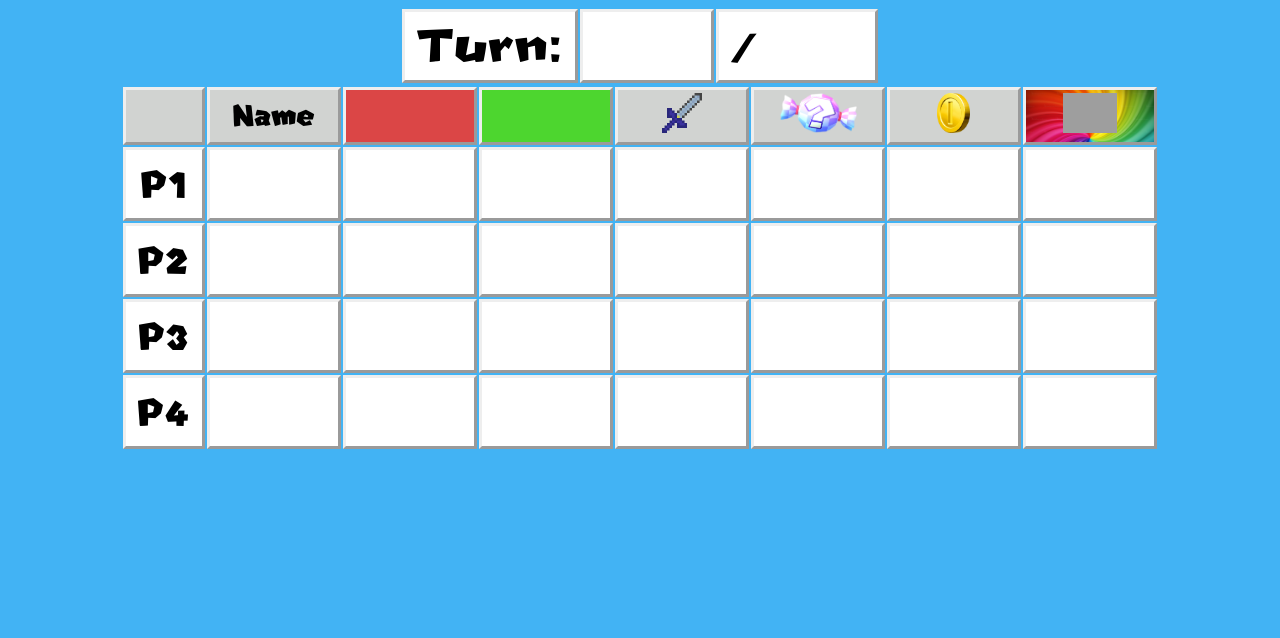
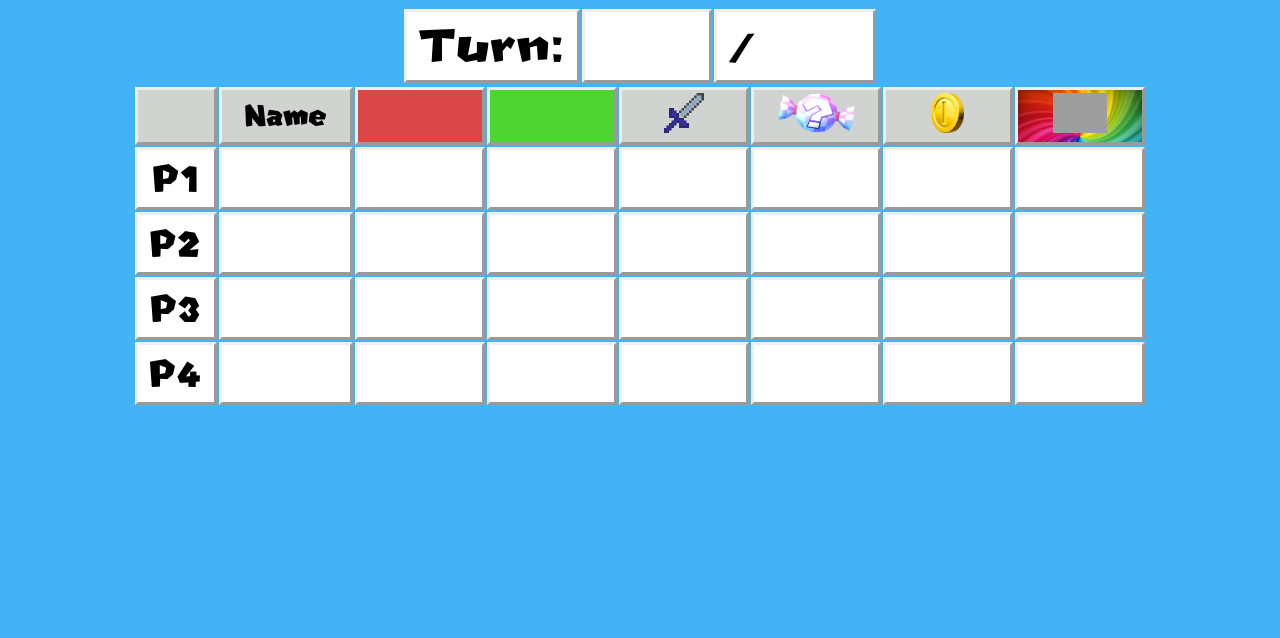
Before and after one commit to pathiniker/ZoltanParty, a plain HTML site: page counter.html in a window 1280 px wide. Shown: the part 162-800 px from the top of the page. Drawn offline with Linux system fonts and the light colour scheme; grey boxes are pictures that could not be loaded.

Commit message:
uploaded week for transfer to windows

```diff
--- a/counter.html
+++ b/counter.html
@@ -12,20 +12,20 @@
 </head>
 
 <body id="counter-page">
-  <div class="div"><a href="index.html" height="100px"><img src="images/backbutton.png" height="100px"></a></div>
+  <div class="div" ><a href="index.html" height="100px"><img id="backbutton" src="images/backward.png" height="70px"></a></div>
 
   <h1>Counter</h1>
 
 <table id="counter">
   <tr>
     <td id="turncounter">Turn:</td>
-    <td><input type="number" value=""></td>
+    <td><button class="counterbutton" id="turn-count"><span id="turn-count"></span></button></td>
     <td id="turncounter">/<input type="number" value=""></td>
   </tr>
 </table>
 
 <table id="counter">
-  <form>
+  <!-- <form> -->
 <tr>
   <th id="labelsize"></th>
   <th id="labelsize">Name</th>
@@ -40,51 +40,49 @@
 <tr>
   <td id="playersize">P1</td>
   <td><input id="namesize" type="text" value=""></td>
-  <td><input type="number" value=""></td>
-  <td><input type="number" value=""></td>
-  <td><input type="number" value=""></td>
-  <td><input type="number" value=""></td>
-  <td><input type="number" value=""></td>
-  <td><input type="number" value=""></td>
+  <td><button class="counterbutton" id="red-one"><span id="red-one"></span></button></td>
+  <td><button class="counterbutton" id="green-one"><span id="green-one"></span></button></td>
+  <td><button class="counterbutton" id="mini-one"><span id="mini-one"></span></button></td>
+  <td><button class="counterbutton" id="candy-one"><span id="candy-one"></span></button></td>
+  <td><button class="counterbutton" id="coin-one"><span id="coin-one"></span></button></td>
+  <td><button class="counterbutton" id="star-one"><span id="star-one"></span></button></td>
 </tr>
 
 <tr>
   <td id="playersize">P2</td>
   <td><input id="namesize" type="text" value=""></td>
-  <td><input type="number" value=""></td>
-  <td><input type="number" value=""></td>
-  <td><input type="number" value=""></td>
-  <td><input type="number" value=""></td>
-  <td><input type="number" value=""></td>
-  <td><input type="number" value=""></td>
+  <td><button class="counterbutton" id="red-two"><span id="red-two"></span></button></td>
+  <td><button class="counterbutton" id="green-two"><span id="green-two"></span></button></td>
+  <td><button class="counterbutton" id="mini-two"><span id="mini-two"></span></button></td>
+  <td><button class="counterbutton" id="candy-two"><span id="candy-two"></span></button></td>
+  <td><button class="counterbutton" id="coin-two"><span id="coin-two"></span></button></td>
+  <td><button class="counterbutton" id="star-two"><span id="star-two"></span></button></td>
 </tr>
 
 <tr>
   <td id="playersize">P3</td>
   <td><input id="namesize" type="text" value=""></td>
-  <td><input type="number" value=""></td>
-  <td><input type="number" value=""></td>
-  <td><input type="number" value=""></td>
-  <td><input type="number" value=""></td>
-  <td><input type="number" value=""></td>
-  <td><input type="number" value=""></td>
+  <td><button class="counterbutton" id="red-three"><span id="red-three"></span></button></td>
+  <td><button class="counterbutton" id="green-three"><span id="green-three"></span></button></td>
+  <td><button class="counterbutton" id="mini-three"><span id="mini-three"></span></button></td>
+  <td><button class="counterbutton" id="candy-three"><span id="candy-three"></span></button></td>
+  <td><button class="counterbutton" id="coin-three"><span id="coin-three"></span></button></td>
+  <td><button class="counterbutton" id="star-three"><span id="star-three"></span></button></td>
 </tr>
 
 <tr>
   <td id="playersize">P4</td>
   <td><input id="namesize" type="text" value=""></td>
-  <td><input type="number" value=""></td>
-  <td><input type="number" value=""></td>
-  <td><input type="number" value=""></td>
-  <td><input type="number" value=""></td>
-  <td><input type="number" value=""></td>
-  <td><input type="number" value=""></td>
+  <td><button class="counterbutton" id="red-four"><span id="red-four"></span></button></td>
+  <td><button class="counterbutton" id="green-four"><span id="green-four"></span></button></td>
+  <td><button class="counterbutton" id="mini-four"><span id="mini-four"></span></button></td>
+  <td><button class="counterbutton" id="candy-four"><span id="candy-four"></span></button></td>
+  <td><button class="counterbutton" id="coin-four"><span id="coin-four"></span></button></td>
+  <td><button class="counterbutton" id="star-four"><span id="star-four"></span></button></td>
 </tr>
 
-</form>
+<!-- </form> -->
 </table>
-
-
 
 </body>
 
```
Also changed, not shown: candy.html (+2 -2 lines), green.html (+3 -3 lines), rules.html (+3 -3 lines), 1 other file.
